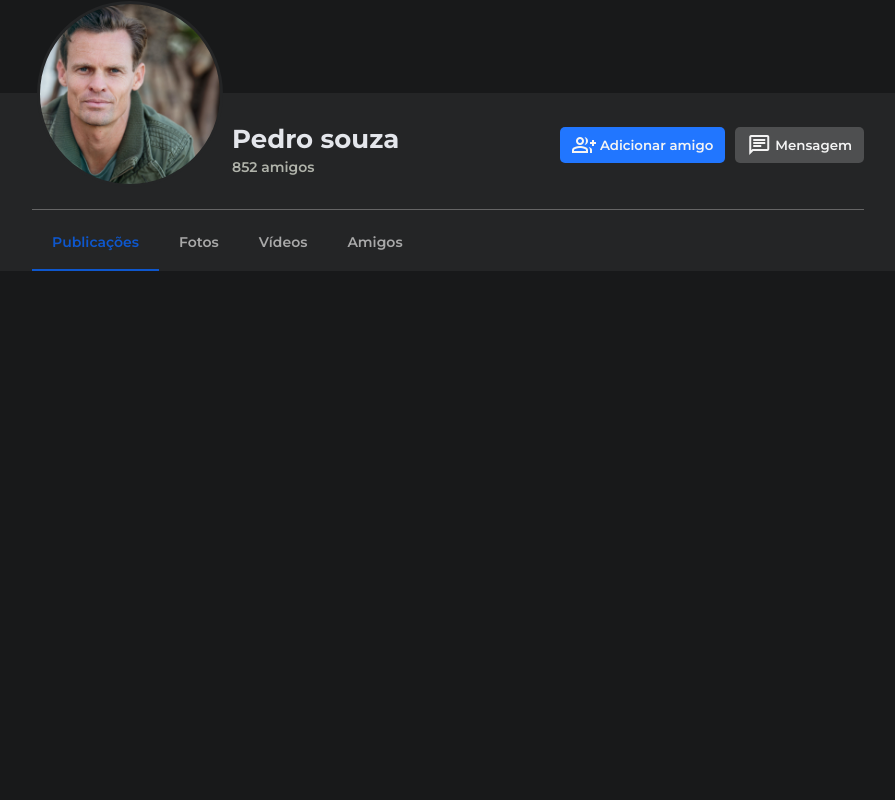
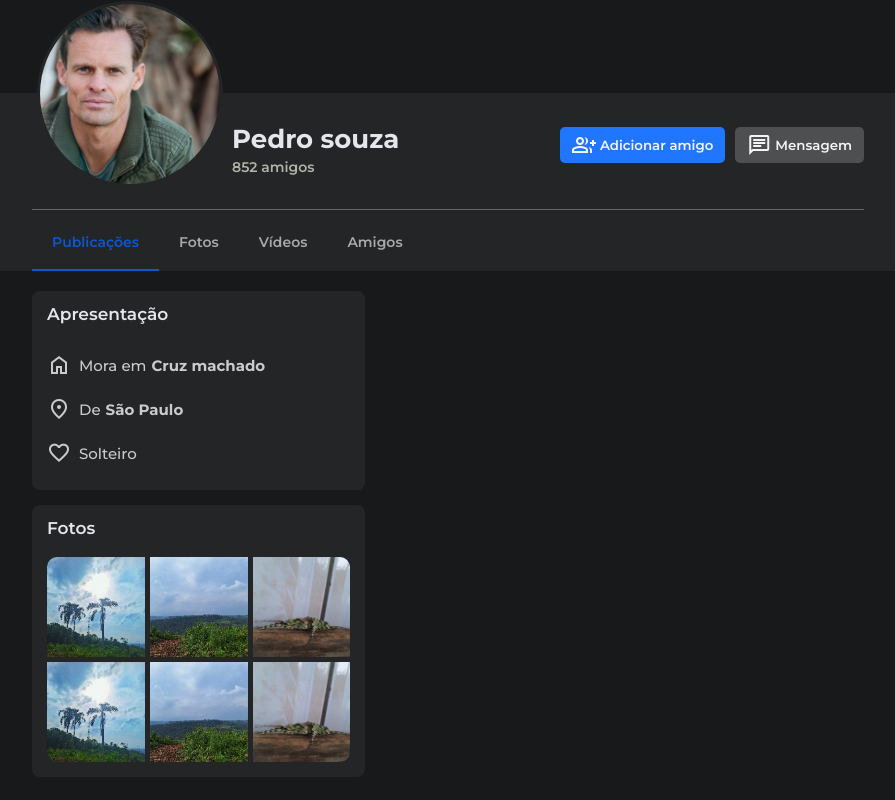
Before and after one commit to tiagozay/zaynet, a React (Create React App) app: page /perfil in a window 1280 px wide. Shown: the part 322-1122 px from the top of the page, without its empty margins (192-1087 px from the left). Before the commit the page ends 800 px from the top, so only its background shows below. Built offline with nearby package versions, Linux system fonts and the light colour scheme.

Commit message:
Criando exibição das fotos no perfil do usuário
Signed-off-by: Tiago zay <tiagozay@gmail.com>

```diff
--- a/public/index.html
+++ b/public/index.html
@@ -17,7 +17,9 @@
     <link href="https://fonts.googleapis.com/css2?family=Montserrat:ital,wght@0,100;0,200;0,300;0,400;0,500;0,600;0,700;0,800;0,900;1,700&family=Roboto:wght@100;300;400;500;700;900&display=swap" rel="stylesheet">
 
 
-    <link href="https://fonts.googleapis.com/css2?family=Material+Symbols+Outlined" rel="stylesheet" />
+    <!-- <link href="https://fonts.googleapis.com/css2?family=Material+Symbols+Outlined" rel="stylesheet" /> -->
+
+    <link rel="stylesheet" href="https://fonts.googleapis.com/css2?family=Material+Symbols+Outlined:opsz,wght,FILL,GRAD@24,400,1,0" />
 
     <title>ZayNet</title>
   </head>
--- a/src/pages/PerfilUsuario/PerfilUsuario.css
+++ b/src/pages/PerfilUsuario/PerfilUsuario.css
@@ -129,6 +129,85 @@
     border-radius: initial;
 }
 
+#perfilUsuario__containerPrincipal{
+    width: 65%;
+    height: 500px;
+    display: flex;
+    align-items: start;
+    margin: 0 auto;
+    padding: 20px 0;
+}
+#perfilUsuario__containerInformacoesLaterais{
+    width: 40%;
+}
+#perfilUsuario__apresentacaoLateral{
+    background-color: #242526;
+    font-family: var(--fontePadrao);
+    padding: 15px;
+    border-radius: 8px;
+}
+#perfilUsuario__informacoesLaterais__titulo{
+    color: #E4E6EB;
+    font-weight: 600;
+    margin-bottom: 20px;
+    font-family: var(--fontePadrao);
+    font-size: 17px;
+}
+.perfilUsuario__apresentacaoLateral__listaDeInformacoes__informacao{
+    display: flex;
+    align-items: center;
+    color: rgb(203, 203, 203);
+    padding: 10px 0;
+    font-size: 15px;
+    font-weight: 500;
+}
+.perfilUsuario__apresentacaoLateral__listaDeInformacoes__informacao i{
+    margin-right: 8px;
+}
+#informacaoUsuario__textoDestaque{
+    font-weight: bold;
+    margin-left: 5px;
+}
+
+#perfilUsuario__fotosLateral{
+    margin-top: 15px;
+    background-color: #242526;
+    font-family: var(--fontePadrao);
+    padding: 15px;
+    border-radius: 8px;
+}
+#perfilUsuario__fotosLateral__listaDeFotos{
+    display: grid;
+    width: 100%;
+    grid-template-columns: 32.3% 32.3% 32.3%;
+    grid-gap: 5px;
+}
+.perfilUsuario__fotosLateral__listaDeFotos__foto{
+    width: 100%;
+    height: 100px;
+}
+.perfilUsuario__fotosLateral__listaDeFotos__foto:nth-child(1) img{
+    border-top-left-radius: 10px;
+}
+.perfilUsuario__fotosLateral__listaDeFotos__foto:nth-child(3) img{
+    border-top-right-radius: 10px;
+}
+.perfilUsuario__fotosLateral__listaDeFotos__foto:nth-last-child(3) img{
+    border-bottom-left-radius: 10px;
+}
+.perfilUsuario__fotosLateral__listaDeFotos__foto:last-child img{
+    border-bottom-right-radius: 10px;
+}
+.perfilUsuario__fotosLateral__listaDeFotos__foto img{
+    object-fit: cover;
+    object-position: center center;
+    width: 100%;
+    height: 100%;
+}
+
+
+
+
 @media( max-width: 1120px ){
     #perfilDoUsuario__fotoDaCapa{
         width: 90%;
--- a/src/pages/PerfilUsuario/index.tsx
+++ b/src/pages/PerfilUsuario/index.tsx
@@ -61,6 +61,54 @@ export default function PerfilUsuario() {
                         <li className='perfilUsuario__menuPerfil__listaOpcoes__opcao'>Amigos</li>
                     </ul>
                 </section>
+
+                <section id='perfilUsuario__containerPrincipal'>
+
+                    <div id='perfilUsuario__containerInformacoesLaterais'>
+                        <div id='perfilUsuario__apresentacaoLateral'>
+                            <h3 id='perfilUsuario__informacoesLaterais__titulo'>Apresentação</h3>
+                            <ul id='perfilUsuario__apresentacaoLateral__listaDeInformacoes'>
+                                <li className='perfilUsuario__apresentacaoLateral__listaDeInformacoes__informacao'>
+                                    <i className='material-symbols-outlined'>home</i>
+                                    Mora em <span id='informacaoUsuario__textoDestaque'>Cruz machado</span>
+                                </li>
+                                <li className='perfilUsuario__apresentacaoLateral__listaDeInformacoes__informacao'>
+                                    <i className='material-symbols-outlined'>location_on</i>
+                                    De <span id='informacaoUsuario__textoDestaque'>São Paulo</span>
+                                </li>
+                                <li className='perfilUsuario__apresentacaoLateral__listaDeInformacoes__informacao'>
+                                    <i className='material-symbols-outlined'>favorite</i>
+                                    Solteiro
+                                </li>
+                            </ul>
+                        </div>
+
+                        <div id='perfilUsuario__fotosLateral'>
+                            <h3 id='perfilUsuario__informacoesLaterais__titulo'>Fotos</h3>
+                            <ul id='perfilUsuario__fotosLateral__listaDeFotos'>
+                                <li className='perfilUsuario__fotosLateral__listaDeFotos__foto'>
+                                    <img src="./imagensDinamicas/publicacoes/miniaturasDasImagens/pub1.jpg" alt="Foto publicação" />
+                                </li>
+                                <li className='perfilUsuario__fotosLateral__listaDeFotos__foto'>
+                                    <img src="./imagensDinamicas/publicacoes/miniaturasDasImagens/pub2.jpg" alt="Foto publicação" />
+                                </li>
+                                <li className='perfilUsuario__fotosLateral__listaDeFotos__foto'>
+                                    <img src="./imagensDinamicas/publicacoes/miniaturasDasImagens/pub3.jpg" alt="Foto publicação" />
+                                </li>
+                                <li className='perfilUsuario__fotosLateral__listaDeFotos__foto'>
+                                    <img src="./imagensDinamicas/publicacoes/miniaturasDasImagens/pub1.jpg" alt="Foto publicação" />
+                                </li>
+                                <li className='perfilUsuario__fotosLateral__listaDeFotos__foto'>
+                                    <img src="./imagensDinamicas/publicacoes/miniaturasDasImagens/pub2.jpg" alt="Foto publicação" />
+                                </li>
+                                <li className='perfilUsuario__fotosLateral__listaDeFotos__foto'>
+                                    <img src="./imagensDinamicas/publicacoes/miniaturasDasImagens/pub3.jpg" alt="Foto publicação" />
+                                </li>
+                            </ul>
+                        </div>
+                    </div>
+                </section>
+
             </section>
         </>
 
```
